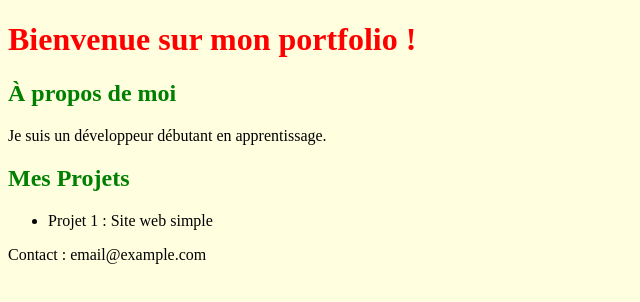
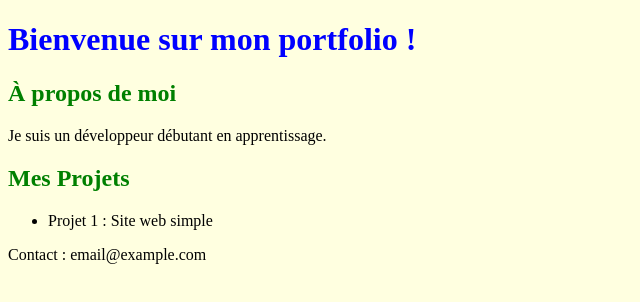
Before and after one commit to iyedchelli221/mon-portfolioo, a plain HTML site: page index.html in a window 1280 px wide. Shown: the whole page, without its empty margins (0-640 px from the left). Drawn offline with Linux system fonts and the light colour scheme.

Commit message:
Changer couleur h1 en blue

```diff
--- a/styles.css
+++ b/styles.css
@@ -4,9 +4,9 @@ body {
 
 }
 
-
- h1 {
-color: red; }
+h1 {
+  color: blue ;
+}
 
 h2 {
   color: green;
```
